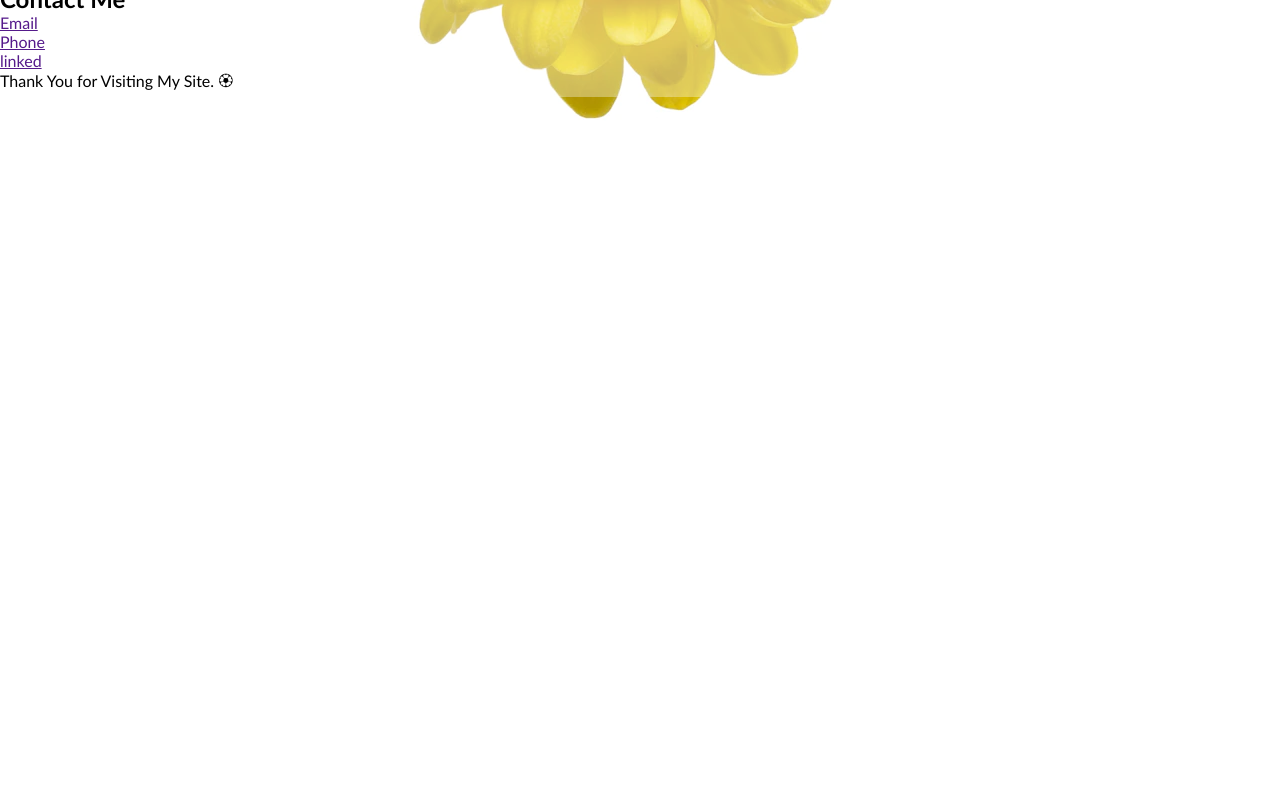
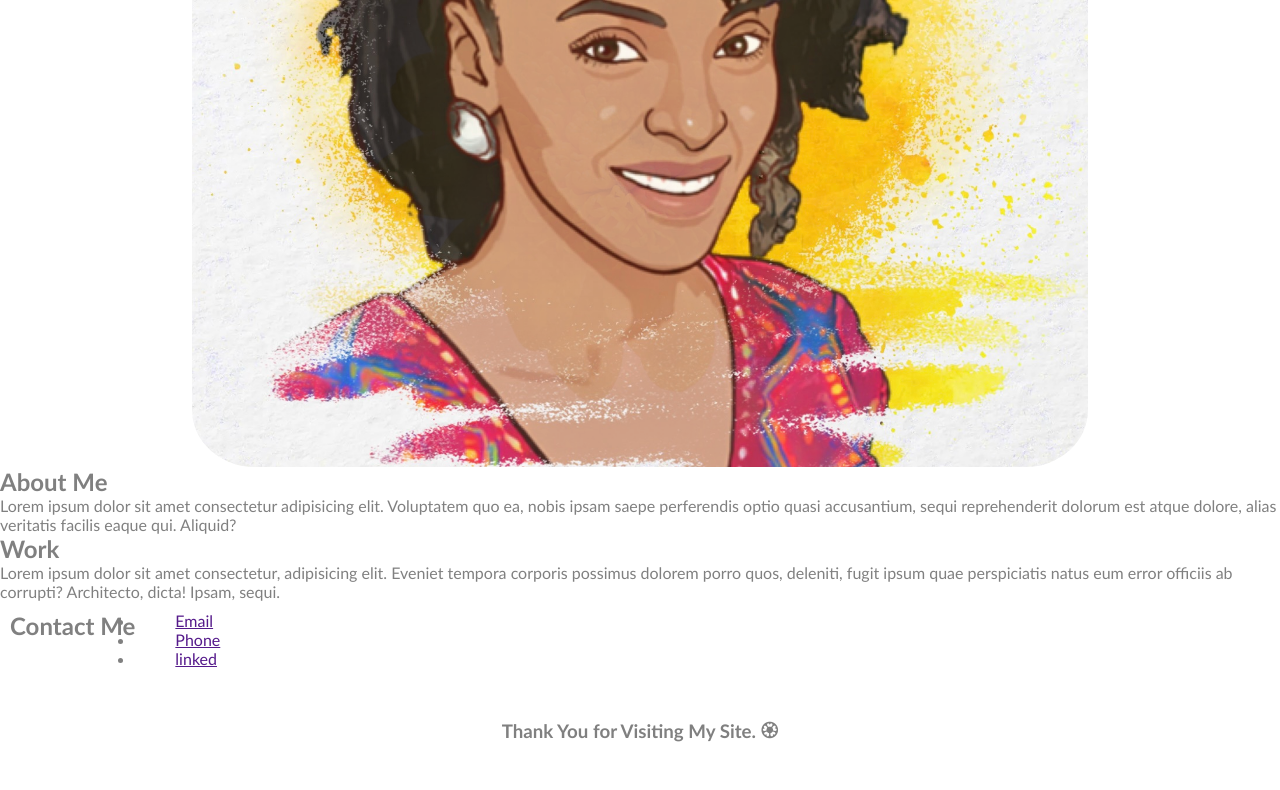
Before and after one commit to eburka/Portfolio, a plain HTML site: page index.html in a window 1280 px wide. Shown: the part 576-1366 px from the top of the page. Before the commit the page ends 800 px from the top, so only its background shows below. Drawn offline with Linux system fonts and the light colour scheme.

Commit message:
added images

```diff
--- a/assets/css/style.css
+++ b/assets/css/style.css
@@ -11,12 +11,63 @@ html {
 body {
     font-family: 'Gill Sans', 'Gill Sans MT', Calibri, 'Trebuchet MS', sans-serif;
     background-color: rgba(255, 255, 255, 0.35);
+    color: grey;
 }
 
 header {
     margin: 20px;
     padding: 30px;
+
+}
+
+header h1 img {
+    height: 100px;
+    width: 100px;
+}
+
+header nav ul {
+    font-size: 25px;
     display: flex;
-    justify-content: space-evenly;
     flex-wrap: wrap;
+    justify-content: flex-end;
+    list-style: none;
 }
+
+header nav ul li a {
+    padding: 50px;
+    color: grey;
+}
+
+img {
+    display: block;
+    margin-left: auto;
+    margin-right: auto;
+    width: 70%;
+    border-radius: 7%;
+    opacity: 0.9;
+}
+
+
+.contact {
+    display: flex;
+    flex-wrap: wrap;
+    margin: 10px;
+}
+.info
+.info ul li {
+    font-size: 22px;
+    display: flex;
+    border-left: 5px solid silver;
+    list-style: none;
+}
+
+.info ul li a {
+    padding: 40px;
+
+}
+footer {
+    display: flex;
+    justify-content: center;
+    padding: 40px 80px;
+    background-color: rgba(255, 255, 255, 0.35);
+}
--- a/index.html
+++ b/index.html
@@ -31,43 +31,53 @@
       </nav>
     </header>
     <!--HERO SECTION-->
-    <section>
-      <div>pic/intro Blah</div>
+    <section class="hero">
+      <div>
+        <img src="/assets/image/IMG_2235[32].jpg" alt="" />
+      </div>
     </section>
 
     <!--ABOUT ME -->
+    <main>
       <section id="about-me" class="">
-      <div>
+        <div class="flex-row">
+          <div class="me">
             <h2>About Me</h2>
           </div>
+          <div class="info">
             <p>
-        Lorem ipsum dolor sit amet consectetur adipisicing elit. Voluptatem quo
-        ea, nobis ipsam saepe perferendis optio quasi accusantium, sequi
-        reprehenderit dolorum est atque dolore, alias veritatis facilis eaque
-        qui. Aliquid?
+              Lorem ipsum dolor sit amet consectetur adipisicing elit.
+              Voluptatem quo ea, nobis ipsam saepe perferendis optio quasi
+              accusantium, sequi reprehenderit dolorum est atque dolore, alias
+              veritatis facilis eaque qui. Aliquid?
             </p>
+          </div>
+        </div>
       </section>
 
       <!--WORK-->
-    <section id="work" class="">
-      <div>
+      <section id="work">
+        <div class="flex-row">
+          <div class="work">
             <h2>Work</h2>
           </div>
+          <div class="info">
             <p>
               Lorem ipsum dolor sit amet consectetur, adipisicing elit. Eveniet
-        tempora corporis possimus dolorem porro quos, deleniti, fugit ipsum quae
-        perspiciatis natus eum error officiis ab corrupti? Architecto, dicta!
-        Ipsam, sequi.
+              tempora corporis possimus dolorem porro quos, deleniti, fugit
+              ipsum quae perspiciatis natus eum error officiis ab corrupti?
+              Architecto, dicta! Ipsam, sequi.
             </p>
+          </div>
+        </div>
       </section>
       <!--RESUME-->
 
       <!--CONTACT ME-->
       <section id="contact-me">
-      <div>
+        <div class="contact">
           <h2>Contact Me</h2>
-      </div>
-      <nav>
+          <div class="info">
             <ul>
               <li>
                 <a href="">Email</a>
@@ -79,12 +89,16 @@
                 <a href="">linked</a>
               </li>
             </ul>
-      </nav>
+          </div>
+        </div>
       </section>
+    </main>
     <!--FOOTER-->
     <footer>
+      <h3>
         Thank You for Visiting My Site.
         <td>&#x1F3F5;</td>
+      </h3>
     </footer>
   </body>
 </html>
```
Also changed, not shown: assets/image/IMG_2235[32].jpg (added). Lines whose indentation alone changed are shown as unchanged.
